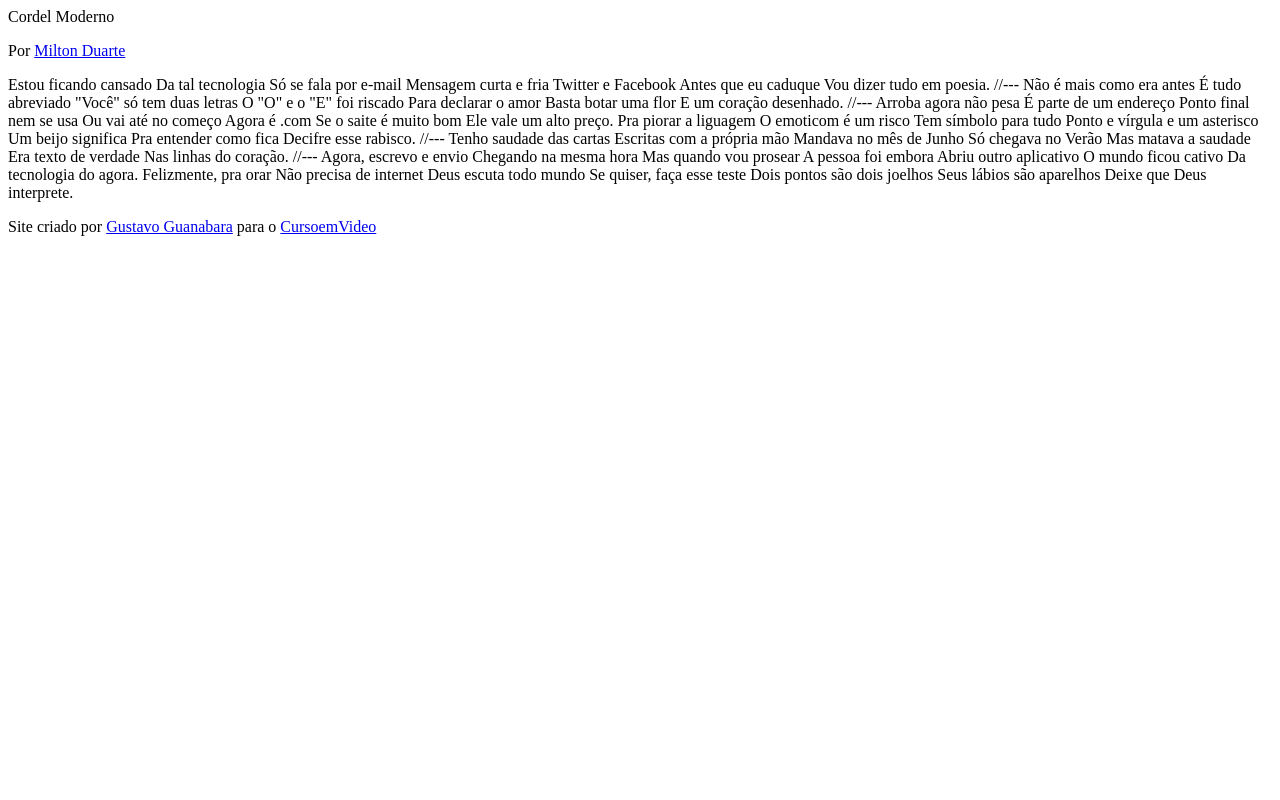
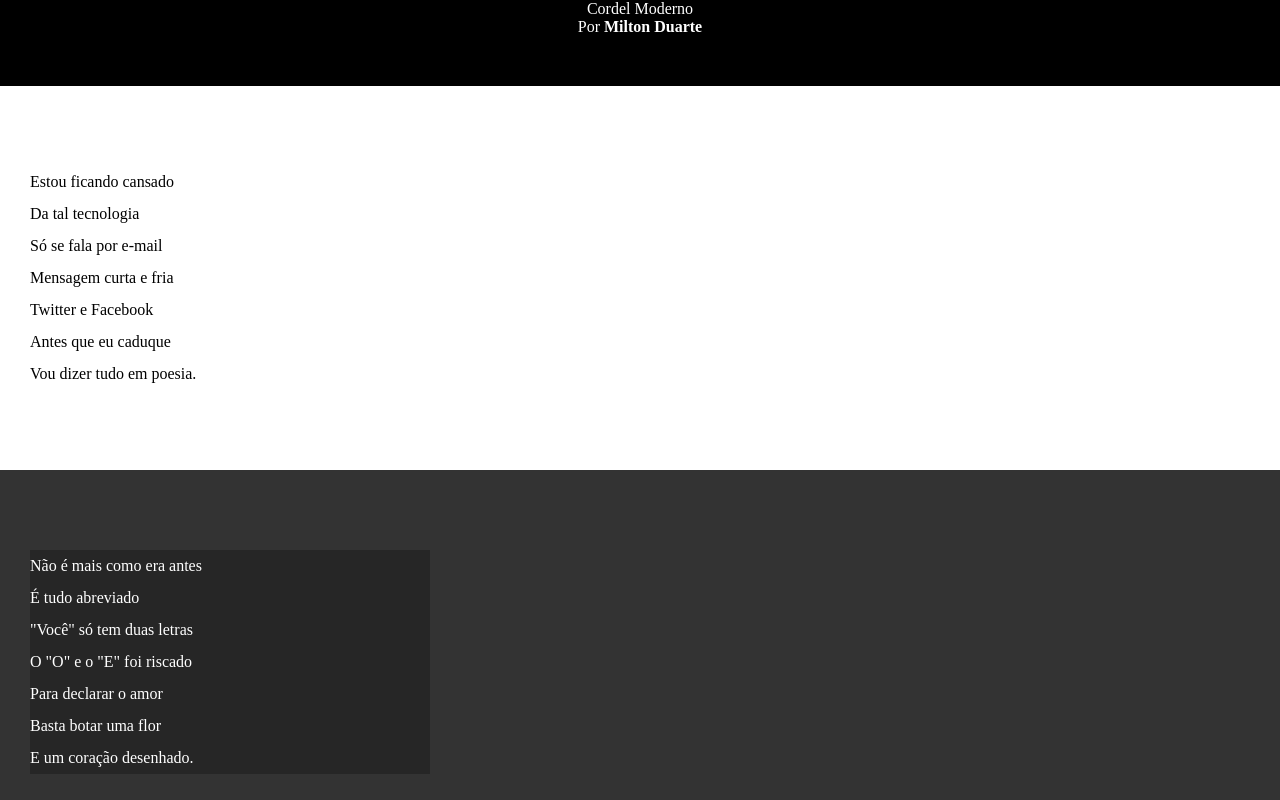
Before and after one commit to ThallesRibeiroNeves/html-css, a plain HTML site: page exercicios/Desafios/desafio012/index.html in a window 1280 px wide. Shown: the top 800 px of the page. Drawn offline with Linux system fonts and the light colour scheme.

Commit message:
adicionado o style

```diff
--- a/exercicios/Desafios/desafio012/index.html
+++ b/exercicios/Desafios/desafio012/index.html
@@ -4,6 +4,7 @@
     <meta charset="UTF-8">
     <meta name="viewport" content="width=device-width, initial-scale=1.0">
     <title>Cordel Moderno</title>
+    <link rel="stylesheet" href="style.css">
 </head>
 <body>
         <header>
@@ -11,69 +12,93 @@
             <p>Por <a href="https://www.recantodasletras.com.br/poesias/3186743" target="_blank">Milton Duarte</a></p>
         </header>
 
-    Estou ficando cansado
-    Da tal tecnologia
-    Só se fala por e-mail
-    Mensagem curta e fria
-    Twitter e Facebook
-    Antes que eu caduque
-    Vou dizer tudo em poesia.
+    <section class="normal">
+        <p>
+            Estou ficando cansado <br>
+            Da tal tecnologia <br>
+            Só se fala por e-mail <br>
+            Mensagem curta e fria <br>
+            Twitter e Facebook <br>
+            Antes que eu caduque <br>
+            Vou dizer tudo em poesia.
+        </p>
+    </section>
 
-    //---
 
-    Não é mais como era antes
-    É tudo abreviado
-    "Você" só tem duas letras
-    O "O" e o "E" foi riscado
-    Para declarar o amor
-    Basta botar uma flor
-    E um coração desenhado.
 
-    //---
+    <section class="imagem">
+        <p>
+            Não é mais como era antes <br>
+            É tudo abreviado <br>
+            "Você" só tem duas letras <br>
+            O "O" e o "E" foi riscado <br>
+            Para declarar o amor <br>
+            Basta botar uma flor <br>
+            E um coração desenhado.
+        </p>
+    </section>
 
-    Arroba agora não pesa
-    É parte de um endereço
-    Ponto final nem se usa
-    Ou vai até no começo
-    Agora é .com
-    Se o saite é muito bom
-    Ele vale um alto preço.
 
-    Pra piorar a liguagem
-    O emoticom é um risco
-    Tem símbolo para tudo
-    Ponto e vírgula e um asterisco
-    Um beijo significa
-    Pra entender como fica
-    Decifre esse rabisco.
 
-    //---
+    <section class="normal">
+        <p>
+            Arroba agora não pesa <br>
+            É parte de um endereço <br>
+            Ponto final nem se usa <br>
+            Ou vai até no começo <br>
+            Agora é .com <br>
+            Se o saite é muito bom <br>
+            Ele vale um alto preço. <br>
+        </p>
 
-    Tenho saudade das cartas
-    Escritas com a própria mão
-    Mandava no mês de Junho
-    Só chegava no Verão
-    Mas matava a saudade
-    Era texto de verdade
-    Nas linhas do coração.
+        <p>
+            Pra piorar a liguagem <br>
+            O emoticom é um risco <br>
+            Tem símbolo para tudo <br>
+            Ponto e vírgula e um asterisco <br>
+            Um beijo significa <br>
+            Pra entender como fica <br>
+            Decifre esse rabisco.
+        </p>
+    </section>
 
-    //---
 
-    Agora, escrevo e envio
-    Chegando na mesma hora
-    Mas quando vou prosear
-    A pessoa foi embora
-    Abriu outro aplicativo
-    O mundo ficou cativo
-    Da tecnologia do agora.
 
-    Felizmente, pra orar
-    Não precisa de internet
-    Deus escuta todo mundo
-    Se quiser, faça esse teste
-    Dois pontos são dois joelhos
-    Seus lábios são aparelhos
-    Deixe que Deus interprete.
+    <section class="imagem">
+        <p>
+            Tenho saudade das cartas <br>
+            Escritas com a própria mão <br>
+            Mandava no mês de Junho <br>
+            Só chegava no Verão <br>
+            Mas matava a saudade <br>
+            Era texto de verdade <br>
+            Nas linhas do coração.
+        </p>
+    </section>
+
+
+
+    <section class="normal">
+        <p>
+            Agora, escrevo e envio <br>
+            Chegando na mesma hora <br>
+            Mas quando vou prosear <br>
+            A pessoa foi embora <br>
+            Abriu outro aplicativo <br>
+            O mundo ficou cativo <br>
+            Da tecnologia do agora. <br>
+        </p>
+
+        <p>
+            Felizmente, pra orar <br>
+            Não precisa de internet <br>
+            Deus escuta todo mundo <br>
+            Se quiser, faça esse teste <br>
+            Dois pontos são dois joelhos <br>
+            Seus lábios são aparelhos <br>
+            Deixe que Deus interprete.
+        </p>
+    </section>
 
     <footer>
         <p>Site criado por <a href="https://gustavoguanabara.github.io" target="_blank">Gustavo Guanabara</a> para o <a href="https://www.cursoemvideo.com" target="_blank">CursoemVideo</a></p>
--- /dev/null
+++ b/exercicios/Desafios/desafio012/style.css
@@ -0,0 +1,65 @@
+@charset "UTF-8";
+
+*{
+    margin: 0px;
+    padding: 0px;
+}
+
+html, body{
+    min-height: 100vh;
+    background-color: darkgray;
+}
+
+header{
+    background-color: black;
+    color: white;
+    text-align: center;
+}
+
+header > h1 {
+    padding-top: 50px;
+    font-variant: small-caps;
+}
+
+header > p {
+    padding-bottom: 50px;
+}
+
+a{
+    color: white;
+    text-decoration: none;
+    font-weight: bolder;
+}
+
+a:hover {
+    text-decoration: underline;
+}
+
+section{
+    padding-top: 10vh;
+    padding-bottom: 10vh;
+    line-height: 2em;
+    padding-left: 30px;
+}
+
+section.normal{
+    background-color: white;
+    color: black;
+}
+
+section.imagem{
+    background-color: rgb(51, 51, 51);
+    color: white;
+}
+
+section.imagem > p{
+    width: 400px;
+    background-color: rgba(0, 0, 0, 0.253);
+}
+
+footer{
+    background-color: black;
+    color: white;
+    text-align: center;
+    padding: 10px;
+}
```
